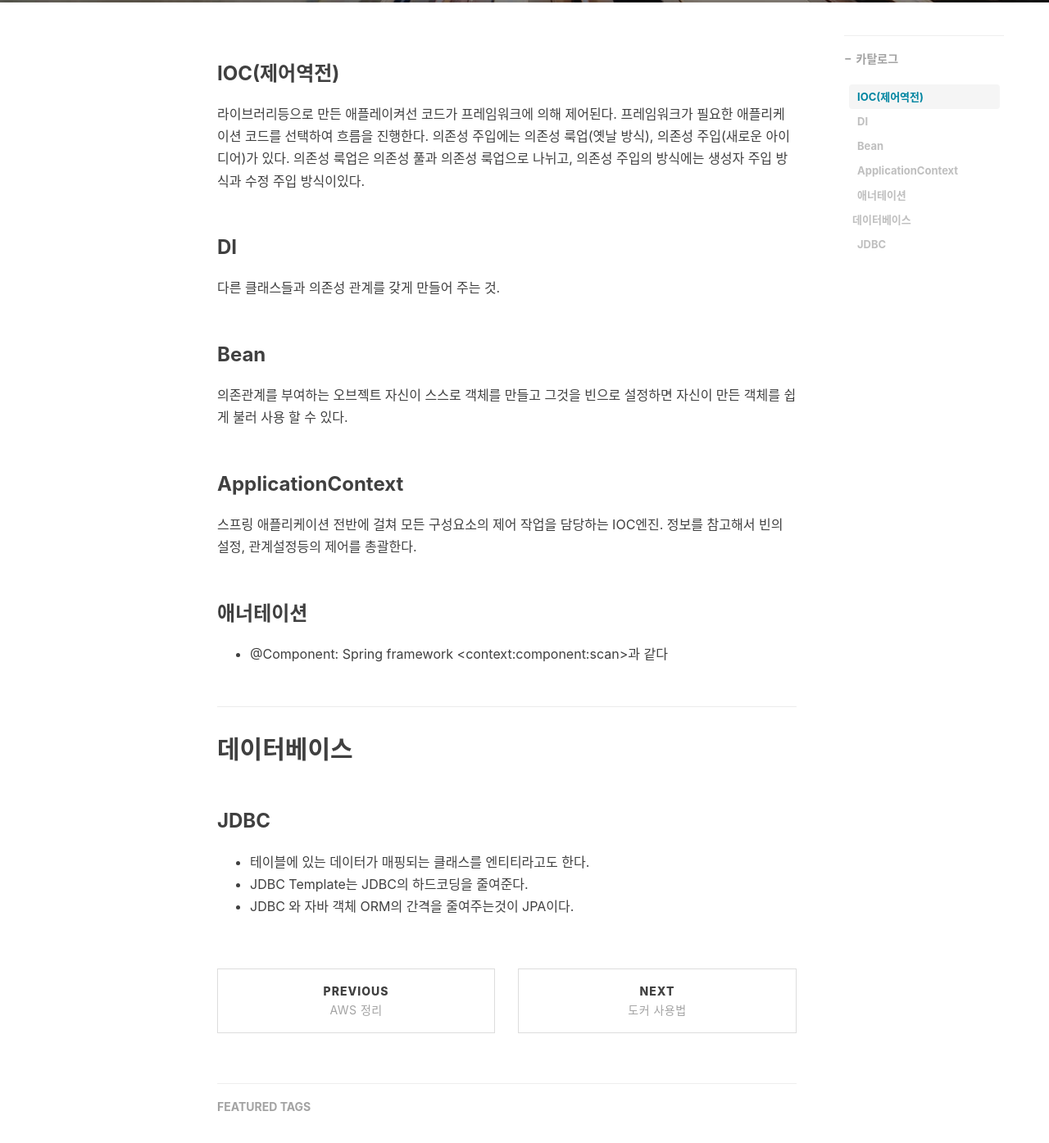
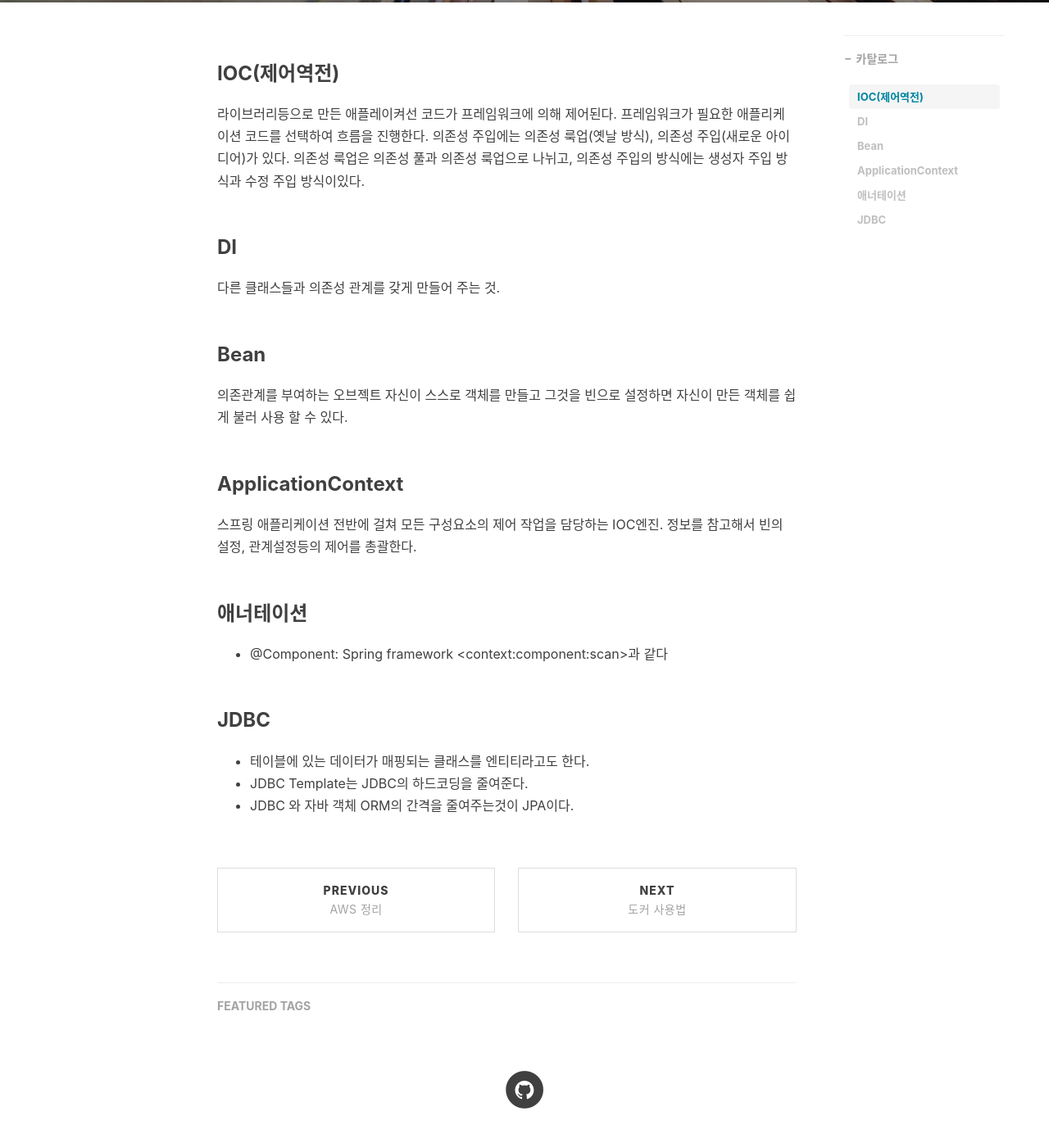
Before and after one commit to H37-J/H37-J.github.io, a Jekyll site: the page built from _posts/spring/2021-09-08-spring(1).markdown, in a window 1280 px wide and 1400 px high, scrolled down 520 px. Shown: the top 1395 px of the window at 82% size. Built offline with Jekyll 4.4.1, drawn with Linux system fonts in a browser that asks for light colours; nearby versions of some CDN libraries; comment, search, counter and statistics services are not loaded.

Commit message:
포스팅 업데이트

```diff
--- a/_posts/server/2021-09-09-nginx.markdown
+++ b/_posts/server/2021-09-09-nginx.markdown
@@ -16,8 +16,6 @@ tags:
 * 정적 파일을 처리하는 HTTP로서의 역할 HTML,CSS,JAVASCRIPT,이미지와 같은 정보를 웹 브라우저에 전송하는 역할을 한다.
 
 * 리버스 프록시로서의 역할. 클라이언트는 가짜 서버에 요청하면 프록시 서버가 배후로부터 데이터를 가져오는 역할을 한다. 여기서 프록시 서버가 nginx,리버스 서버가 응용 프로그램 서버가 된다. 프록시 서버를 둠으로써 요청을 분배하는 역할을 한다
-
-### nginx의 기능들
 
 ### 리버스 프록시
 
--- a/_posts/spring/2021-09-08-spring(1).markdown
+++ b/_posts/spring/2021-09-08-spring(1).markdown
@@ -29,8 +29,6 @@ tags:
 
 * @Component: Spring framework <context:component:scan>과 같다
 
-## 데이터베이스
-
 ### JDBC
 
 * 테이블에 있는 데이터가 매핑되는 클래스를 엔티티라고도 한다.
```
